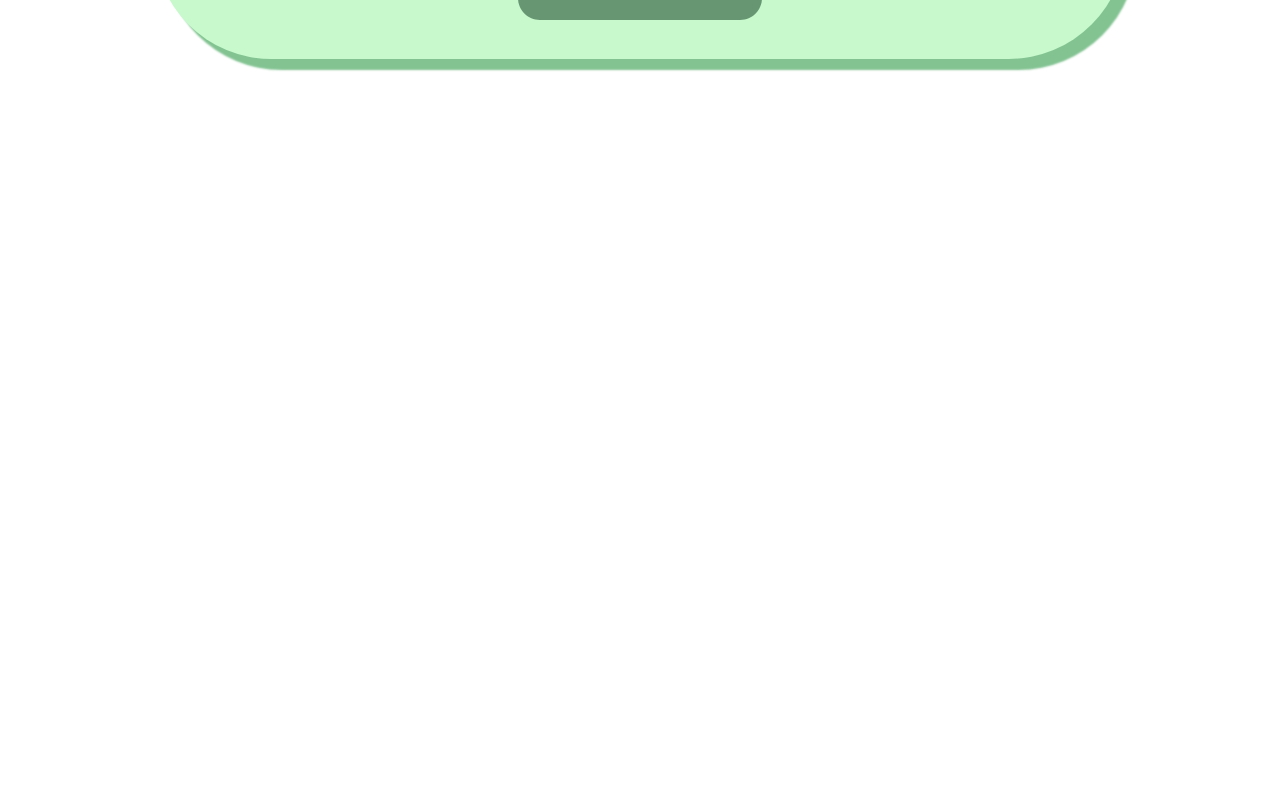
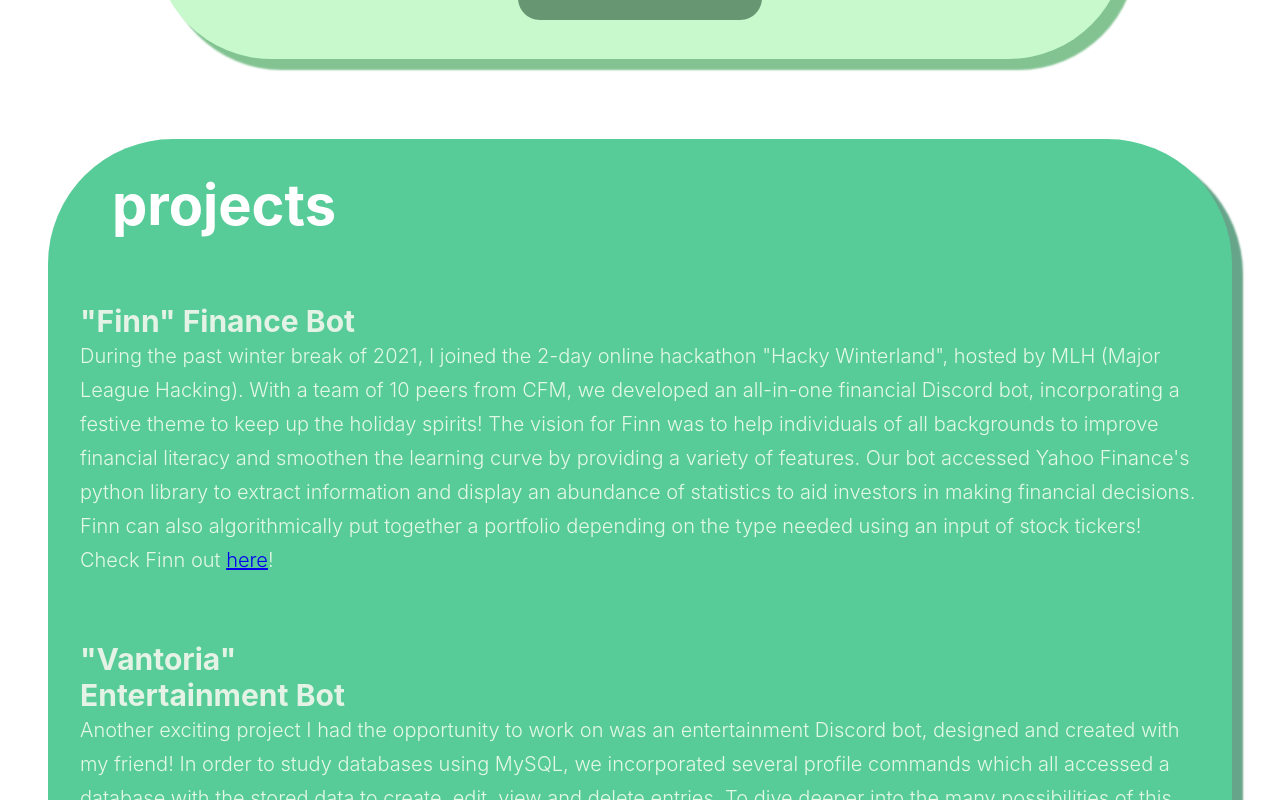
Before and after one commit to NessaLiu/nessaliu.github.io, a React (Create React App) app: page / in a window 1280 px wide. Shown: the part 1080-1880 px from the top of the page. Before the commit the page ends 1171 px from the top, so only its background shows below. Built offline with nearby package versions, Linux system fonts and the light colour scheme.

Commit message:
fixed projects responsiveness

```diff
--- a/src/App.jsx
+++ b/src/App.jsx
@@ -12,12 +12,12 @@ import CarouselGallery from "./components/Carousel/Carousel";
 const App = () => {
   return (
     <div>
-      <Navbar/>
-      <Banner/>
-      <Intro/>
-      <Quote/>
-      <Resume/>
-      {/* <Projects/> */}
+      <Navbar />
+      <Banner />
+      <Intro />
+      <Quote />
+      <Resume />
+      <Projects />
       {/* <Interests/> */}
       {/* <CarouselGallery/> */}
       {/* <Contact/> */}
--- a/src/components/Projects/projects.css
+++ b/src/components/Projects/projects.css
@@ -3,8 +3,6 @@
     padding: 0;
     margin: 0;
 }
-@media (max-width:2000px){
-
 #projects{
     height: auto;
     max-width:auto;
@@ -15,112 +13,84 @@
 }
 
 .projects-box{
-        flex-basis: 80vw;
     height: 100%;
     background-color: #57CC99;
     box-shadow: 10px 10px 2px 1px #67A58A;
     border-radius: 125px;
-        /* border: 1px #ccc solid; */
     align-items: center;
     justify-content: center;
 }
 
-    /* .projects-box div{
-        border: 1px #ccc solid;
-    } */
+.projects-columns {
+    display: flex;
+    flex-direction: column;
 }
-
-/* tablets and under */
-@media(max-width:1000px){
-
-    .projects-columns{
-        display: grid;
-        grid-template-rows: repeat(3, minmax(350px, auto));
-    }
-
-    .project-name{
-        font-size: 20px;
-    }
-
-    .project-desc{
-        font-size: 8px;
-        overflow: hidden;
-    }
-
-}
-
-
-/*  Mobile */
-@media (max-width: 414px){
-    .projects-columns{
-        display: grid;
-        grid-template-rows: repeat(3, minmax(350px, auto));
-    }
-
-    .project-name{
-        font-size: 20px;
-    }
-
-    .project-desc{
-        font-size: 8px;
-    }
-}
-
-.project-block1{
-    flex: 1;
-    order: 1;
-}
-
-.project-block2{
-    flex: 1;
-    order: 2;
-}
-
-.project-block3{
-    flex: 1;
-    order: 3;
-}
-
 
 .projects-title{
     color: white;
     font-weight: bold;
-    font-size: 72px;
-    padding-top: 6%;
-    padding-left: 8%;
-    line-height: 18px;
-    text-align: left;
+    font-size: 3.5rem;
+    text-align: center;
+    padding: 2rem 1rem;
 }
 
-.projects-columns{
-    padding: auto;
-    margin: 5em auto;
-    width: min(95%, 75rem);
-    display: grid;
-    grid-auto-flow: column;
-    gap: 2%;
+.project-block, .horizontal-block {
+    padding: 1rem;
 }
 
-.horizontal-block{
-    width: auto;
-    text-align: left;
-    margin: 6%;
-    align-items: center;
-    justify-content: center;
+.horizontal-block {
+    padding-bottom: 7rem;
 }
 
 .project-name{
     font-size: 30px;
     font-weight: bold;
-    padding-top: 3%;
-    padding-left: 3%;
     color: #e4f3e5;
 }
 
 .project-desc{
-    font-size: 18px;
+    font-size: 1rem;
     line-height: 1.7em;
     font-weight: 300;
-    color:#d6f3d9;
-    padding: 3% 2% 3% 3%;
+    color:#e4f8e6;
 }
+
+
+@media (min-width: 780px) {
+    #projects {
+        margin: 3rem;
+    }
+    .projects-title{
+        text-align: left;
+        padding-left: 2rem;
+    }
+    .project-block, .horizontal-block {
+        padding: 2rem;
+    }
+    .horizontal-block {
+        padding-bottom: 8rem;
+    }
+}
+
+@media (min-width: 1024px) {
+    .projects-title{
+        padding-left: 4rem;
+    }
+    .project-desc{
+        font-size: 1.25rem;
+    }
+}
+
+@media (min-width: 1440px) {
+    #projects {
+        margin: 5rem;
+    }
+    .projects-columns {
+        display: flex;
+        flex-direction: row;
+    }
+    .project-desc{
+        font-size: 1.25rem;
+    }
+
+}
```
Also changed, not shown: src/components/Projects/Projects.jsx (+91 -32 lines). Lines whose indentation alone changed are shown as unchanged.
